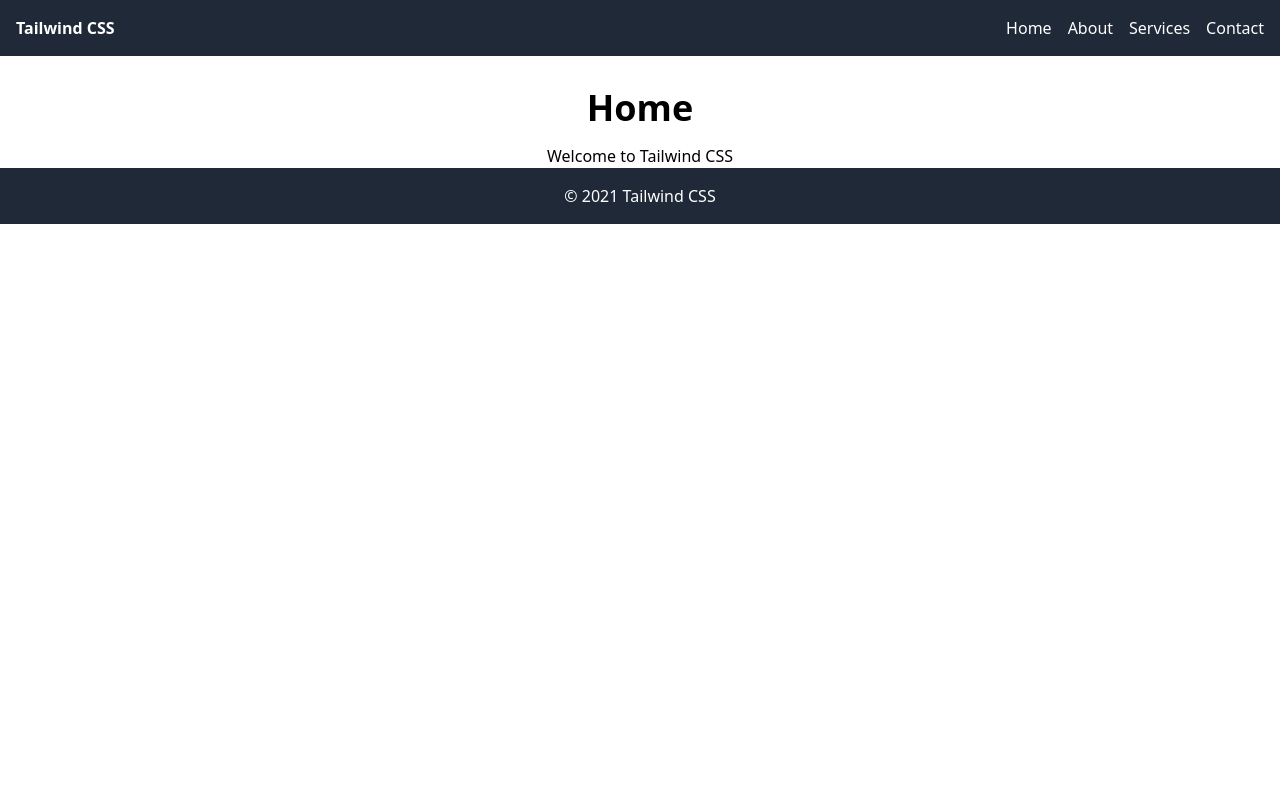
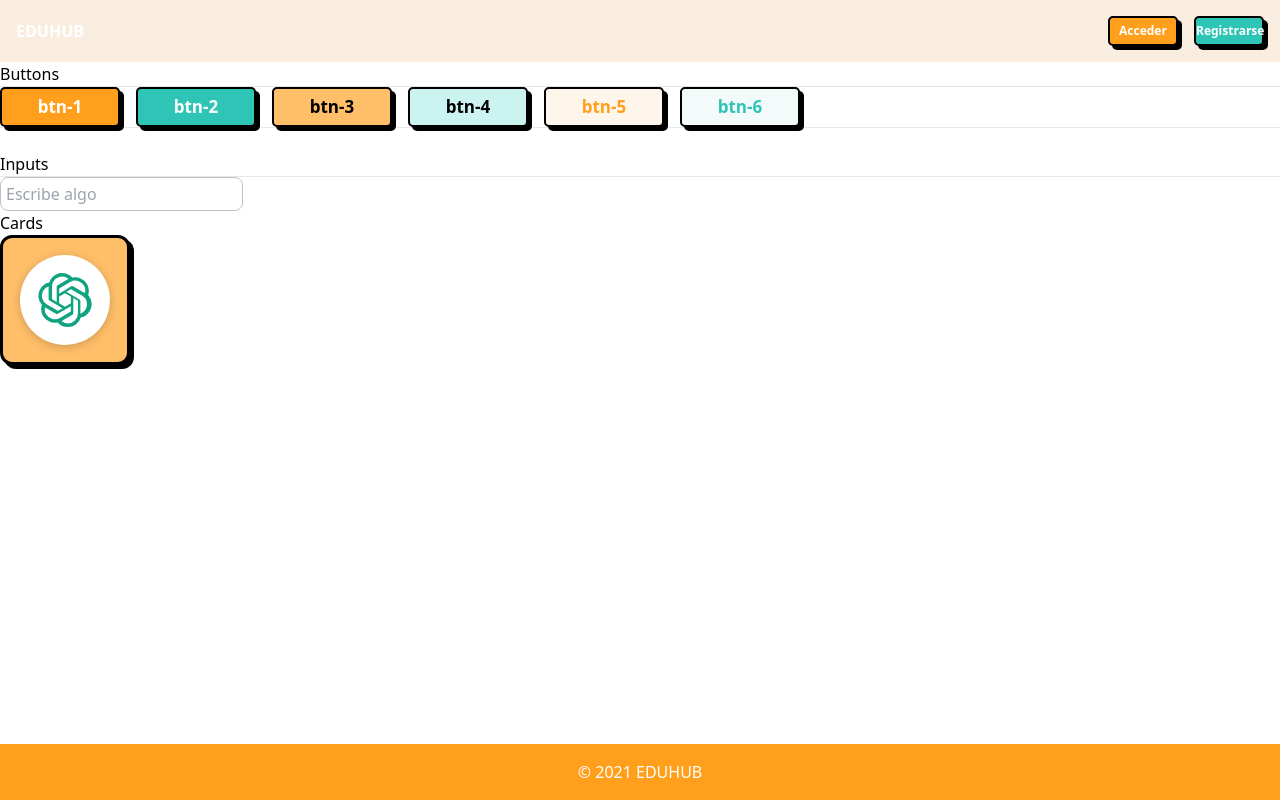
Before and after one commit to josuexsant/eduhub-frontend, a React (Vite) app: page / in a window 1280 px wide. Built offline with nearby package versions, Linux system fonts and the light colour scheme.

Commit message:
new components

```diff
--- /dev/null
+++ b/src/components/Button.css
@@ -0,0 +1,46 @@
+.button-confirm {
+  width: 120px;
+  height: 40px;
+  border-radius: 5px;
+  border: 2px solid black;
+  box-shadow: 4px 4px black;
+  font-size: 17px;
+  font-weight: 600;
+  cursor: pointer;
+}
+
+.button-log:active,
+.button-confirm:active {
+  box-shadow: 0px 0px var(--main-color);
+  transform: translate(3px, 3px);
+}
+
+.btn-1 {
+  background-color: var(--color-1);
+  color: white;
+}
+
+.btn-2 {
+  background-color: var(--color-5);
+  color: white;
+}
+
+.btn-3 {
+  background-color: var(--color-2);
+  color: black;
+}
+
+.btn-4 {
+  background-color: var(--color-4);
+  color: black;
+}
+
+.btn-5 {
+  background-color: var(--color-7);
+  color: var(--txt-1);
+}
+
+.btn-6 {
+  background-color: var(--color-6);
+  color: var(--txt-5);
+}
--- /dev/null
+++ b/src/components/Button.jsx
@@ -0,0 +1,7 @@
+import "./Button.css";
+
+export const Button = ({ children, className, handleClick }) => {
+  const style = `button-confirm ${className}`;
+
+  return <button className={style} onClick={handleClick}>{children}</button>;
+};
--- /dev/null
+++ b/src/components/CardImage.css
@@ -0,0 +1,160 @@
+
+
+.brutalist-button {
+  display: flex;
+  flex-direction: column;
+  align-items: center;
+  justify-content: center;
+  border: 3px solid #000000;
+  border-radius: 12px;
+  padding: 0;
+  text-decoration: none;
+  color: #000000;
+  font-weight: bold;
+  position: relative;
+  box-shadow: 4px 4px 0px #000000;
+  overflow: hidden;
+  transition: all 0.4s cubic-bezier(0.175, 0.885, 0.32, 1.275);
+  height: 130px;
+  width: 130px;
+  cursor: pointer;
+}
+
+.brutalist-button.openai {
+  background-color: var(--color-2);
+}
+
+.brutalist-button::before {
+  content: "";
+  position: absolute;
+  left: 50%;
+  bottom: -150%;
+  width: 300%;
+  height: 300%;
+  border-radius: 50%;
+  transform: translateX(-50%) scale(0);
+  transition: transform 0.6s cubic-bezier(0.19, 1, 0.22, 1);
+  z-index: 1;
+}
+
+.brutalist-button.openai::before {
+  background-color: var(--color-5);
+}
+
+.brutalist-button.claude::before {
+  background-color: #e3d19c;
+}
+
+.brutalist-button:hover::before {
+  transform: translateX(-50%) scale(1);
+}
+
+.brutalist-button:hover {
+  transform: translate(-4px, -4px);
+  box-shadow: 8px 8px 0px #000000;
+}
+
+.brutalist-button:active {
+  transform: translate(2px, 2px);
+  box-shadow: 2px 2px 0px #000000;
+}
+
+.openai-logo {
+  display: flex;
+  align-items: center;
+  justify-content: center;
+  position: absolute;
+  top: 50%;
+  left: 50%;
+  transform: translate(-50%, -50%);
+  z-index: 2;
+  width: 90px;
+  height: 90px;
+  border-radius: 50%;
+  transition: all 0.6s cubic-bezier(0.68, -0.55, 0.265, 1.55);
+  box-shadow: 0 2px 10px rgba(0, 0, 0, 0.2);
+}
+
+.openai-logo {
+  align-items: center;
+  justify-content: center;
+  background-color: #ffffff; /* OpenAI's green color */
+  border-radius: 50%; /* This creates the circular background */
+}
+
+.openai-icon {
+  width: 54px;
+  height: 54px;
+  fill: #ffffff; /* White color for the SVG */
+  transition: all 0.6s cubic-bezier(0.68, -0.55, 0.265, 1.55);
+}
+
+@keyframes spin {
+  0% {
+    transform: translate(-50%, -50%) rotate(0deg);
+  }
+  100% {
+    transform: translate(-50%, -50%) rotate(360deg);
+  }
+}
+
+.brutalist-button:hover .openai-logo {
+  animation: spin 5s linear infinite;
+  width: 50px;
+  height: 50px;
+  top: 28%;
+}
+
+.brutalist-button:hover .openai-icon {
+  transform: scale(0.6);
+}
+
+.button-text {
+  display: flex;
+  flex-direction: column;
+  align-items: center;
+  line-height: 1.3;
+  transition: all 0.6s cubic-bezier(0.68, -0.55, 0.265, 1.55);
+  text-align: center;
+  opacity: 0;
+  transform: translateY(20px);
+  z-index: 2;
+  position: absolute;
+  bottom: 18px;
+  left: 0;
+  right: 0;
+}
+
+.button-text span:first-child {
+  font-size: 13px;
+  font-weight: 500;
+  margin-bottom: 2px;
+}
+
+.button-text span:last-child {
+  font-size: 16px;
+  font-weight: 800;
+  text-transform: uppercase;
+  letter-spacing: 0.8px;
+  color: #ffffff;
+}
+
+.brutalist-button:hover .button-text {
+  opacity: 1;
+  transform: translateY(0);
+}
+
+.brutalist-button.openai:hover .button-text {
+  color: #ffffff;
+}
+
+.brutalist-button.openai:hover .button-text span:last-child {
+  color: #ffffff;
+}
+
+@media (hover: hover) and (pointer: fine) {
+  .brutalist-button:hover {
+    transform: translate(-4px, -4px);
+    box-shadow: 8px 8px 0px #000000;
+  }
+}
--- /dev/null
+++ b/src/components/CardImage.jsx
@@ -0,0 +1,26 @@
+import "./CardImage.css";
+
+export const CardImage = () => {
+  return (
+    <div className="button-container">
+      <a href="/" className="brutalist-button openai">
+        <div className="openai-logo">
+          <svg
+            className="openai-icon"
+            viewBox="0 0 24 24"
+            xmlns="http://www.w3.org/2000/svg"
+          >
+            <path
+              d="M22.2819 9.8211a5.9847 5.9847 0 0 0-.5157-4.9108 6.0462 6.0462 0 0 0-6.5098-2.9A6.0651 6.0651 0 0 0 4.9807 4.1818a5.9847 5.9847 0 0 0-3.9977 2.9 6.0462 6.0462 0 0 0 .7427 7.0966 5.98 5.98 0 0 0 .511 4.9107 6.051 6.051 0 0 0 6.5146 2.9001A5.9847 5.9847 0 0 0 13.2599 24a6.0557 6.0557 0 0 0 5.7718-4.2058 5.9894 5.9894 0 0 0 3.9977-2.9001 6.0557 6.0557 0 0 0-.7475-7.0729zm-9.022 12.6081a4.4755 4.4755 0 0 1-2.8764-1.0408l.1419-.0804 4.7783-2.7582a.7948.7948 0 0 0 .3927-.6813v-6.7369l2.02 1.1686a.071.071 0 0 1 .038.052v5.5826a4.504 4.504 0 0 1-4.4945 4.4944zm-9.6607-4.1254a4.4708 4.4708 0 0 1-.5346-3.0137l.142.0852 4.783 2.7582a.7712.7712 0 0 0 .7806 0l5.8428-3.3685v2.3324a.0804.0804 0 0 1-.0332.0615L9.74 19.9502a4.4992 4.4992 0 0 1-6.1408-1.6464zM2.3408 7.8956a4.485 4.485 0 0 1 2.3655-1.9728V11.6a.7664.7664 0 0 0 .3879.6765l5.8144 3.3543-2.0201 1.1685a.0757.0757 0 0 1-.071 0l-4.8303-2.7865A4.504 4.504 0 0 1 2.3408 7.8956zm16.0993 3.8558L12.5907 8.3829 14.6108 7.2144a.0757.0757 0 0 1 .071 0l4.8303 2.7913a4.4944 4.4944 0 0 1-.6765 8.1042v-5.6772a.79.79 0 0 0-.3927-.6813zm2.0107-3.0231l-.142-.0852-4.7735-2.7818a.7759.7759 0 0 0-.7854 0L9.409 9.2297V6.8974a.0662.0662 0 0 1 .0284-.0615l4.8303-2.7866a4.4992 4.4992 0 0 1 6.6802 4.66zM8.3065 12.863l-2.02-1.1638a.0804.0804 0 0 1-.038-.0567V6.0742a4.4992 4.4992 0 0 1 7.3757-3.4537l-.142.0805L8.704 5.459a.7948.7948 0 0 0-.3927.6813zm1.0976-2.3654l2.602-1.4998 2.6069 1.4998v2.9994l-2.5974 1.4997-2.6067-1.4997Z"
+              fill="#10A37F"
+            ></path>
+          </svg>
+        </div>
+        <div className="button-text">
+          <span>Roadmapy</span>
+          <span>Prompts</span>
+        </div>
+      </a>
+    </div>
+  );
+};
--- /dev/null
+++ b/src/components/Footer.css
@@ -0,0 +1,6 @@
+.bg-footer {
+  background: var(--color-1);
+  position: fixed;
+  bottom: 0;
+  width: 100%;
+}
--- a/src/components/Footer.jsx
+++ b/src/components/Footer.jsx
@@ -1,8 +1,10 @@
+import './Footer.css';
+
 export const Footer = () => {
   return (
-    <footer className="bg-gray-800 p-4">
+    <footer className="bg-footer p-4">
       <div className="container mx-auto text-white text-center">
-        &copy; 2021 Tailwind CSS
+        &copy; 2021 EDUHUB
       </div>
     </footer>
   );
--- /dev/null
+++ b/src/components/Input.css
@@ -0,0 +1,14 @@
+.input {
+  background-color: #ffffff;
+  border: 1px solid #c6c1bb;
+  border-radius: 8px;
+  color: var(--color-8);
+  padding: 4px 5px;
+  text-decoration: none;
+  font-size: 16px;
+  cursor: pointer;
+}
+
+.input:hover {
+  border: 1px solid var(--color-1);
+}
--- /dev/null
+++ b/src/components/Input.jsx
@@ -0,0 +1,7 @@
+import './Input.css';
+
+export const Input = ({ type, placeholder, className }) => {
+  const style = `input ${className}`;
+
+  return <input type={type} placeholder={placeholder} className={style} />;
+}
--- /dev/null
+++ b/src/components/Navbar.css
@@ -0,0 +1,9 @@
+.bg-navbar{
+  background: #f8edde;
+}
+
+.navbar-btn{
+  font-size: 12px;
+  width: 70px;
+  height: 30px;
+}
--- a/src/components/Navbar.jsx
+++ b/src/components/Navbar.jsx
@@ -1,23 +1,53 @@
+import { useState } from "react";
+import { Button } from "./Button";
+import "./Navbar.css";
 export const Navbar = () => {
+  const [isOpen, setIsOpen] = useState(false);
+
+  const toggleMenu = () => {
+    setIsOpen(!isOpen);
+  };
+
   return (
-    <nav className="bg-gray-800 p-4">
-      <div className="container mx-auto flex justify-between items-center">
-        <div className="text-white font-bold">Tailwind CSS</div>
-        <ul className="flex">
-          <li className="ml-4">
-            <a href="#" className="text-white">Home</a>
-          </li>
-          <li className="ml-4">
-            <a href="#" className="text-white">About</a>
-          </li>
-          <li className="ml-4">
-            <a href="#" className="text-white">Services</a>
-          </li>
-          <li className="ml-4">
-            <a href="#" className="text-white">Contact</a>
-          </li>
-        </ul>
+    <nav className="bg-navbar p-4">
+      <div className="container mx-auto flex flex-wrap justify-between items-center">
+        <div className="text-white font-bold">EDUHUB</div>
+        <div className="block lg:hidden">
+          <button
+            onClick={toggleMenu}
+            className="text-white focus:outline-none"
+          >
+            <svg
+              className="w-6 h-6"
+              fill="none"
+              stroke="currentColor"
+              viewBox="0 0 24 24"
+              xmlns="http://www.w3.org/2000/svg"
+            >
+              <path
+                strokeLinecap="round"
+                strokeLinejoin="round"
+                strokeWidth="2"
+                d="M4 6h16M4 12h16m-7 6h7"
+              ></path>
+            </svg>
+          </button>
+        </div>
+        <div
+          className={`${
+            isOpen ? "block" : "hidden"
+          } w-full lg:flex lg:w-auto lg:items-center`}
+        >
+          <ul className="flex flex-col lg:flex-row lg:ml-auto">
+            <li className="mt-4 lg:mt-0 lg:ml-4">
+              <Button className="btn-1 navbar-btn">Acceder</Button>
+            </li>
+            <li className="mt-4 lg:mt-0 lg:ml-4">
+              <Button className="btn-2 navbar-btn">Registrarse</Button>
+            </li>
+          </ul>
+        </div>
       </div>
     </nav>
   );
-}
+};
--- a/src/main.jsx
+++ b/src/main.jsx
@@ -1,14 +1,12 @@
 import React from 'react'
 import ReactDOM from 'react-dom/client'
 import './index.css'
-import {MainLayout} from './layouts/MainLayout'
-import { Home } from './pages'
+import { TestPage } from './pages/TestPage'
+
 
 
 ReactDOM.createRoot(document.getElementById('root')).render(
   <React.StrictMode>
-    <MainLayout>
-      <Home />
-    </MainLayout>
+    <TestPage />
   </React.StrictMode>,
 )
--- /dev/null
+++ b/src/pages/TestPage.jsx
@@ -0,0 +1,43 @@
+import { Button } from "../components/Button";
+import { MainLayout } from "../layouts/MainLayout";
+import { Input } from "../components/Input";
+import { CardImage } from "../components/CardImage";
+import '../assets/angular.svg';
+
+export const TestPage = () => {
+  const handleClick = () => {
+    console.log("Button clicked!");
+  }
+  return (
+    <MainLayout>
+
+      {/*Buttons */}
+      <h1 className="">Buttons</h1>
+      <hr />
+      <div className="inline-flex space-x-4">
+        <Button className="btn-1" handleClick={handleClick}>btn-1</Button>
+        <Button className="btn-2">btn-2</Button>
+        <Button className="btn-3">btn-3</Button>
+        <Button className="btn-4">btn-4</Button>
+        <Button className="btn-5">btn-5</Button>
+        <Button className="btn-6">btn-6</Button>
+      </div>
+      <br />
+      <hr />
+      <br />
+
+      {/*Inputs */}
+      <h1>Inputs</h1>
+      <hr />
+      <Input type="" placeholder="Escribe algo" className="input" />
+
+      {/* Cards */}
+      <h1>Cards</h1>
+      <CardImage handleClick={handleClick} svg={''} />
+
+
+
+
+    </MainLayout>
+  );
+};
```
Also changed, not shown: src/assets/angular.svg (added).
